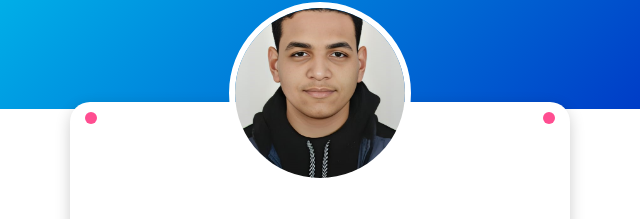
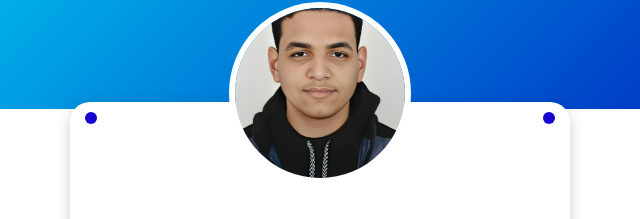
Before and after one commit to GGFDRTX/Profile-Card, a plain HTML site: page index.html in a window 1280 px wide. Shown: the part 211-430 px from the top of the page, 320-960 px from the left. Drawn offline with Linux system fonts and the light colour scheme.

Commit message:
style.css

```diff
--- a/style.css
+++ b/style.css
@@ -103,7 +103,7 @@ h2 {
     position: absolute;
     width: 12px;
     height: 12px;
-    background: #ff4e91;
+    background: #1804d1;
     border-radius: 50%;
 }
 
```
